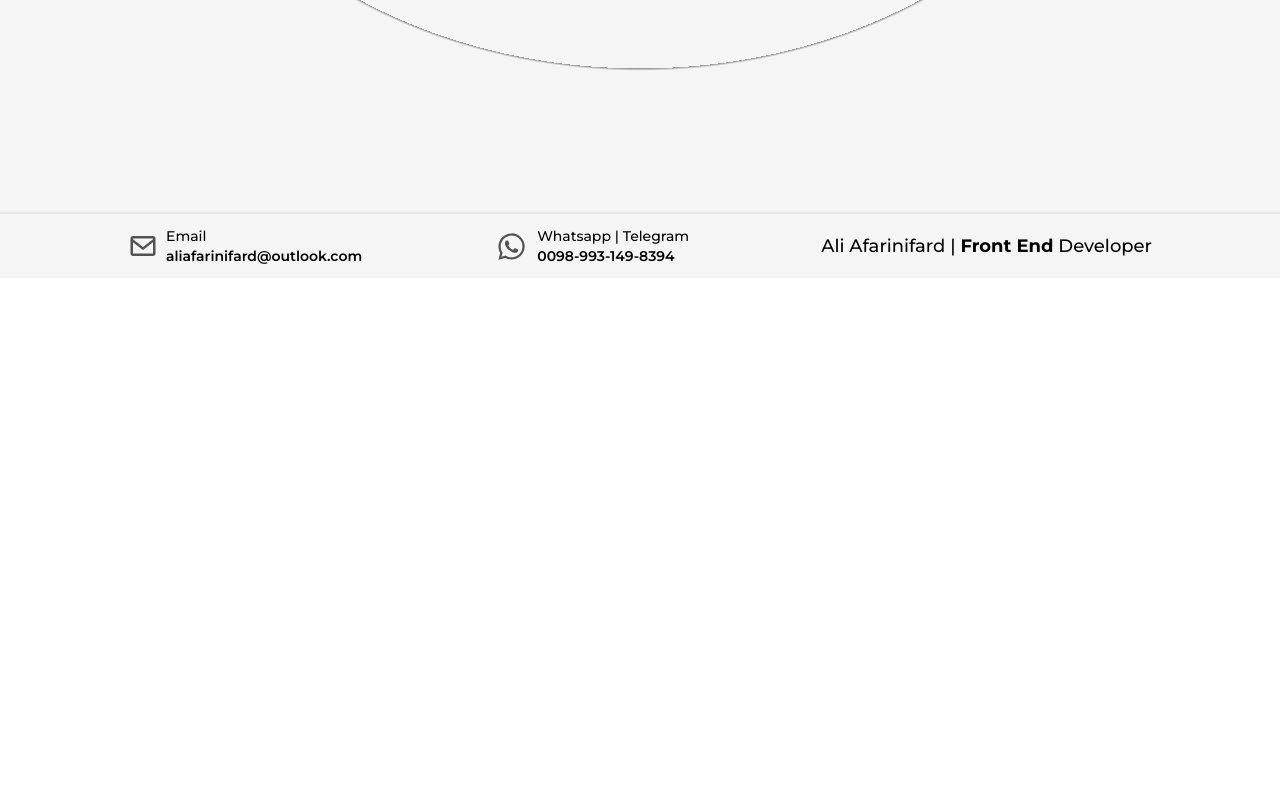
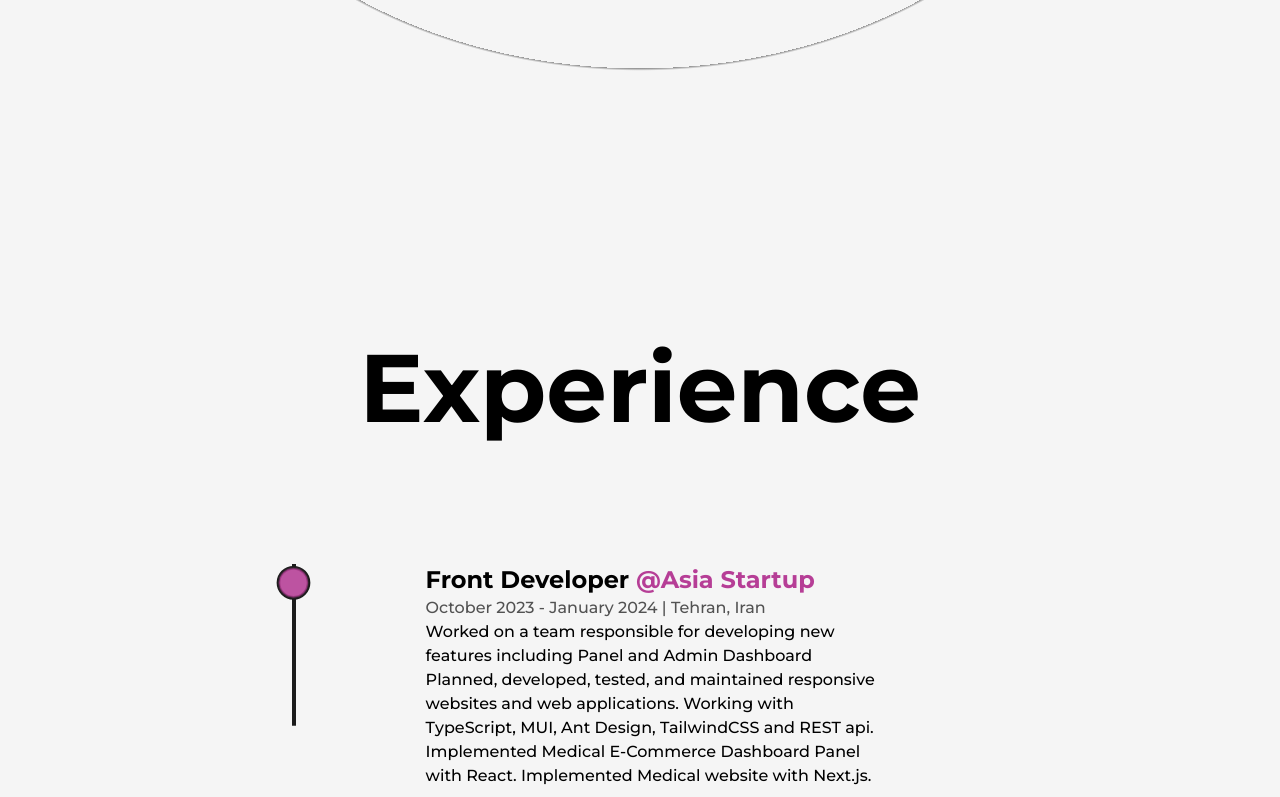
Before and after one commit to aliafarinifard/Portfolio, a Next.js app: page /about in a window 1280 px wide. Shown: the part 2000-2797 px from the top of the page. Before the commit the page ends 2278 px from the top, so only its background shows below. Built offline with nearby package versions, Linux system fonts and the light colour scheme.

Commit message:
Experience and Education components is done.

```diff
--- /dev/null
+++ b/src/components/Details.js
@@ -0,0 +1,36 @@
+import { useRef } from "react"
+import LiIcon from "./LiIcon"
+import { motion } from "framer-motion";
+
+const Details = ({ position, company, time, address, work }) => {
+
+    const ref = useRef(null);
+
+    return (
+        <li
+            ref={ref}
+            className="my-8 first:mt-0 last:mb-0 w-[60%] mx-auto flex flex-col items-center justify-between"
+        >
+            <LiIcon reference={ref} />
+            <motion.div
+                initial={{ y: 50 }}
+                whileInView={{y:0}}
+                transition={{duration: 0.5, type: "spring"}}
+            >
+                <h3 className="capitalize font-bold text-2xl">
+                    {position}&nbsp;<span className="text-primary capitalize">@{company}</span>
+                </h3>
+
+                <span className="capitalize font-medium text-dark/75">
+                    {time} | {address}
+                </span>
+
+                <p className="font-medium w-full">
+                    {work}
+                </p>
+            </motion.div>
+        </li>
+    )
+}
+
+export default Details
--- /dev/null
+++ b/src/components/Education.js
@@ -0,0 +1,52 @@
+import { useRef } from "react";
+import { motion, useScroll } from "framer-motion"
+import EducationBox from "./EducationBox";
+
+const Education = () => {
+
+    const ref = useRef(null);
+    const { scrollYProgress } = useScroll({
+        target: ref,
+        offset: ["start end", "center start"]
+    });
+
+    return (
+        <div className="my-64">
+
+            <h2 className="font-bold text-8xl mb-32 w-full text-center">
+                Education
+            </h2>
+
+            <div
+                className="w-[75%] mx-auto relative"
+                ref={ref}
+            >
+
+                <motion.div
+                    className="absolute left-9 top-0 w-[4px] h-full bg-dark origin-top"
+                    style={{ scaleY: scrollYProgress }}
+                />
+
+                <ul
+                    className="w-full flex flex-col items-start justify-between ml-4"
+                >
+                    <EducationBox
+                        type="B.Sc Computer Software Engineer"
+                        place="Qazvin Islamic Azad University Qazvin - Iran"
+                        time="September 2020 - July 2023"
+                    />
+
+                    <EducationBox
+                        type="B.Sc Computer Software Engineer"
+                        place="Qazvin Islamic Azad University Qazvin - Iran"
+                        time="September 2020 - July 2023"
+                    />
+                </ul>
+
+            </div>
+
+        </div>
+    )
+}
+
+export default Education
--- /dev/null
+++ b/src/components/EducationBox.js
@@ -0,0 +1,33 @@
+import { useRef } from "react"
+import LiIcon from "./LiIcon"
+import { motion } from "framer-motion";
+
+const EducationBox = ({ type, time, place }) => {
+
+    const ref = useRef(null);
+
+    return (
+        <li
+            ref={ref}
+            className="my-8 first:mt-0 last:mb-0 w-[60%] mx-auto flex flex-col items-center justify-between"
+        >
+            <LiIcon reference={ref} />
+            <motion.div
+                initial={{ y: 50 }}
+                whileInView={{ y: 0 }}
+                transition={{ duration: 0.5, type: "spring" }}
+                className="flex flex-col gap-3"
+            >
+                <h3 className="capitalize font-bold text-2xl">
+                    {type}
+                </h3>
+
+                <span className="capitalize font-medium text-dark/75">
+                    {place} <span className="font-bold">|</span> {time}
+                </span>
+            </motion.div>
+        </li>
+    )
+}
+
+export default EducationBox
--- /dev/null
+++ b/src/components/Experience.js
@@ -0,0 +1,56 @@
+import { useRef } from "react";
+import Details from "./Details"
+import { motion, useScroll } from "framer-motion"
+
+const Experience = () => {
+
+    const ref = useRef(null);
+    const { scrollYProgress } = useScroll({
+        target: ref,
+        offset: ["start end", "center start"]
+    });
+
+    return (
+        <div className="my-64">
+
+            <h2 className="font-bold text-8xl mb-32 w-full text-center">
+                Experience
+            </h2>
+
+            <div
+                className="w-[75%] mx-auto relative"
+                ref={ref}
+            >
+
+                <motion.div
+                    className="absolute left-9 top-0 w-[4px] h-full bg-dark origin-top"
+                    style={{scaleY: scrollYProgress}}
+                />
+
+                <ul
+                    className="w-full flex flex-col items-start justify-between ml-4"
+                >
+                    <Details
+                        position="Front Developer"
+                        company="Asia Startup"
+                        time="October 2023 - January 2024"
+                        address="Tehran, Iran"
+                        work="Worked on a team responsible for developing new features including Panel and Admin Dashboard Planned, developed, tested, and maintained responsive websites and web applications. Working with TypeScript, MUI, Ant Design, TailwindCSS and REST api. Implemented Medical E-Commerce Dashboard Panel with React. Implemented Medical website with Next.js."
+                    />
+
+                    <Details
+                        position="Front Developer"
+                        company="Freelancer"
+                        time="august 2020 - Present"
+                        address="Iran"
+                        work="Developing, optimizing and maintaining the websites and applications with Next JS, React JS, Typescript to meet my clients needs and goals. build a web application from start to finish."
+                    />
+                </ul>
+
+            </div>
+
+        </div>
+    )
+}
+
+export default Experience
--- /dev/null
+++ b/src/components/LiIcon.js
@@ -0,0 +1,25 @@
+import { motion, useScroll } from "framer-motion"
+
+const LiIcon = ({ reference }) => {
+
+    const { scrollYProgress } = useScroll({
+        target: reference,
+        offset: ["center end", "center center"]
+    });
+
+    return (
+        <figure
+            className="absolute left-0 stroke-dark"
+        >
+            <svg className="-rotate-90" width="75" height="75" viewBox="0 0 100 100">
+                <circle cx="75" cy="50" r="20" className="stroke-primary stroke-1 fill-none" />
+                <motion.circle cx="75" cy="50" r="20" className="stroke-[5px] fill-light"
+                    style={{ pathLength: scrollYProgress }}
+                />
+                <circle cx="75" cy="50" r="20" className="animate-pulse stroke-1 fill-primary" />
+            </svg>
+        </figure>
+    )
+}
+
+export default LiIcon
--- a/src/components/Navbar.js
+++ b/src/components/Navbar.js
@@ -17,7 +17,6 @@ const Navbar = () => {
             <nav>
                 <CustomLink href={'/'} title={"Home"} className="mr-4" />
                 <CustomLink href={'/about'} title={"About"} className="mx-4" />
-                <CustomLink href={'/projects'} title={"Projects"} className="ml-4" />
             </nav>
 
             <nav className="flex items-center justify-center flex-wrap">
--- a/src/components/Skill.js
+++ b/src/components/Skill.js
@@ -7,8 +7,9 @@ const Skill = ({ name, x, y }) => {
             className="flex items-center justify-center rounded-full font-semibold bg-dark text-light py-3 px-6 shadow-dark cursor-pointer absolute"
             whileHover={{ scale: 1.05 }}
             initial={{ x: 0, y: 0 }}
-            animate={{ x: x, y: y }}
+            whileInView={{ x: x, y: y }}
             transition={{ duration: 1.5 }}
+            viewport={{once: true}}
         >
             {name}
         </motion.div>
--- a/src/pages/about.js
+++ b/src/pages/about.js
@@ -6,6 +6,8 @@ import ProfilePic from '../../public/images/profile/ali_afarinifard_about.jpg'
 import { useEffect, useRef } from "react"
 import { useInView, useMotionValue, useSpring } from "framer-motion"
 import Skills from "@/components/Skills"
+import Experience from "@/components/Experience"
+import Education from "@/components/Education"
 
 
 
@@ -104,6 +106,8 @@ const about = () => {
                     </div>
 
                     <Skills />
+                    <Experience />
+                    <Education />
                 </Layout>
             </main>
         </>
```
